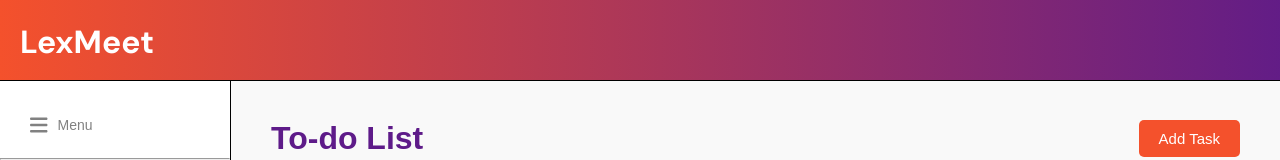
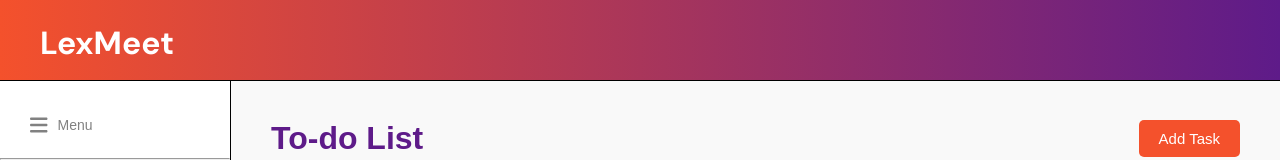
Before and after one commit to NicoleMarcellana/to-do-app, a React (Create React App) app: page / in a window 1280 px wide. Shown: the top 160 px of the page. Built offline with nearby package versions, Linux system fonts and the light colour scheme.

Commit message:
refactor: adjust header padding

```diff
--- a/src/Components/Header/Header.css
+++ b/src/Components/Header/Header.css
@@ -11,11 +11,10 @@
     background: linear-gradient(to right, #F4512C, #5E1B89);
     display: flex;
     align-items: center;
-    padding: 0 20px;
 }
 
 .appName {
-    margin-top: 25px;
+    margin: 5px 0 0 40px;
     color: white;
     font-family: 'DM Sans', sans-serif;
     font-weight: bold;
```
